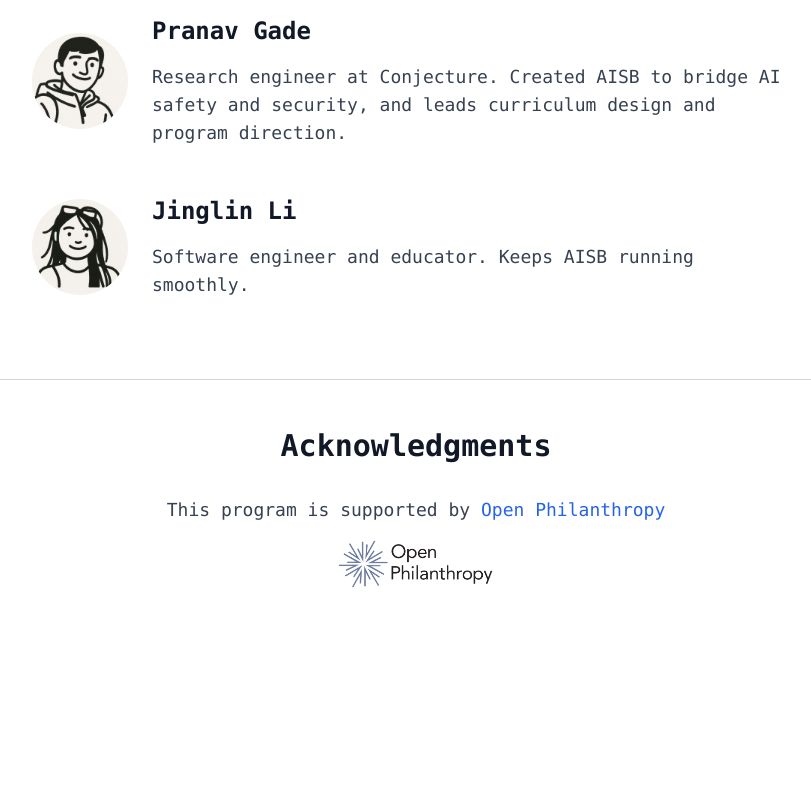
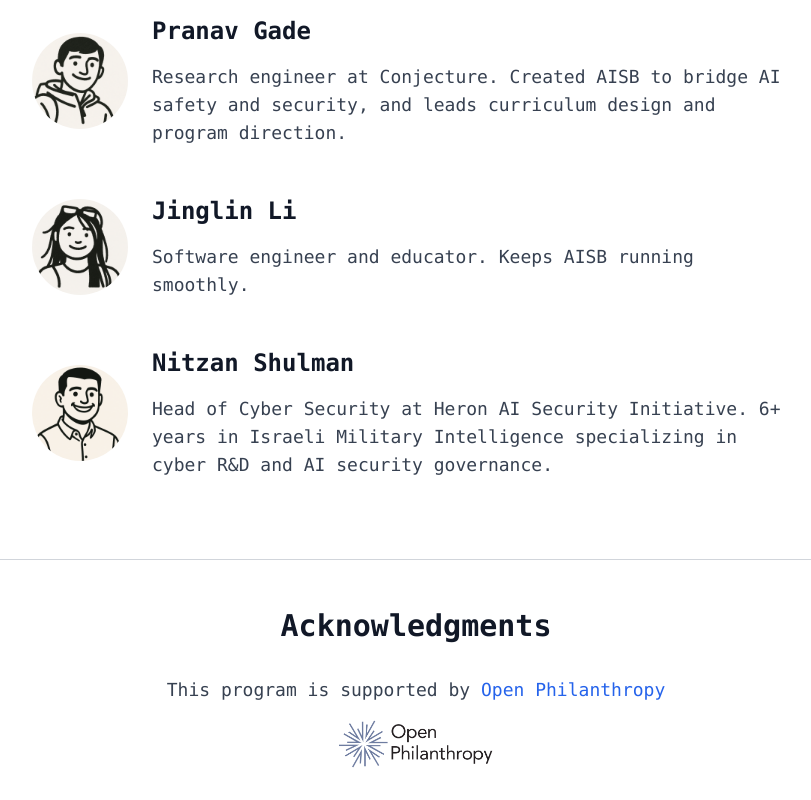
Before and after one commit to jinglin-l/aisb, a Next.js app: page / in a window 1280 px wide. Shown: the part 4919-5719 px from the top of the page, without its empty margins (224-1035 px from the left). Before the commit the page ends 5539 px from the top, so only its background shows below. Built offline with nearby package versions, Linux system fonts and the light colour scheme.

Commit message:
add nitzan

```diff
--- a/src/app/page.tsx
+++ b/src/app/page.tsx
@@ -249,6 +249,20 @@ export default function Home() {
                 </p>
               </div>
             </div>
+
+            <div className="flex items-center gap-6">
+              <img
+                src="/nitzan.png"
+                alt="Nitzan Shulman"
+                className="w-24 h-24 rounded-full object-cover flex-shrink-0"
+              />
+              <div>
+                <h3 className="text-2xl font-bold mb-4">Nitzan Shulman</h3>
+                <p className="text-lg text-gray-700">
+                  Head of Cyber Security at Heron AI Security Initiative. 6+ years in Israeli Military Intelligence specializing in cyber R&D and AI security governance.
+                </p>
+              </div>
+            </div>
           </div>
         </section>
 
```
Also changed, not shown: public/nitzan.png (added).
